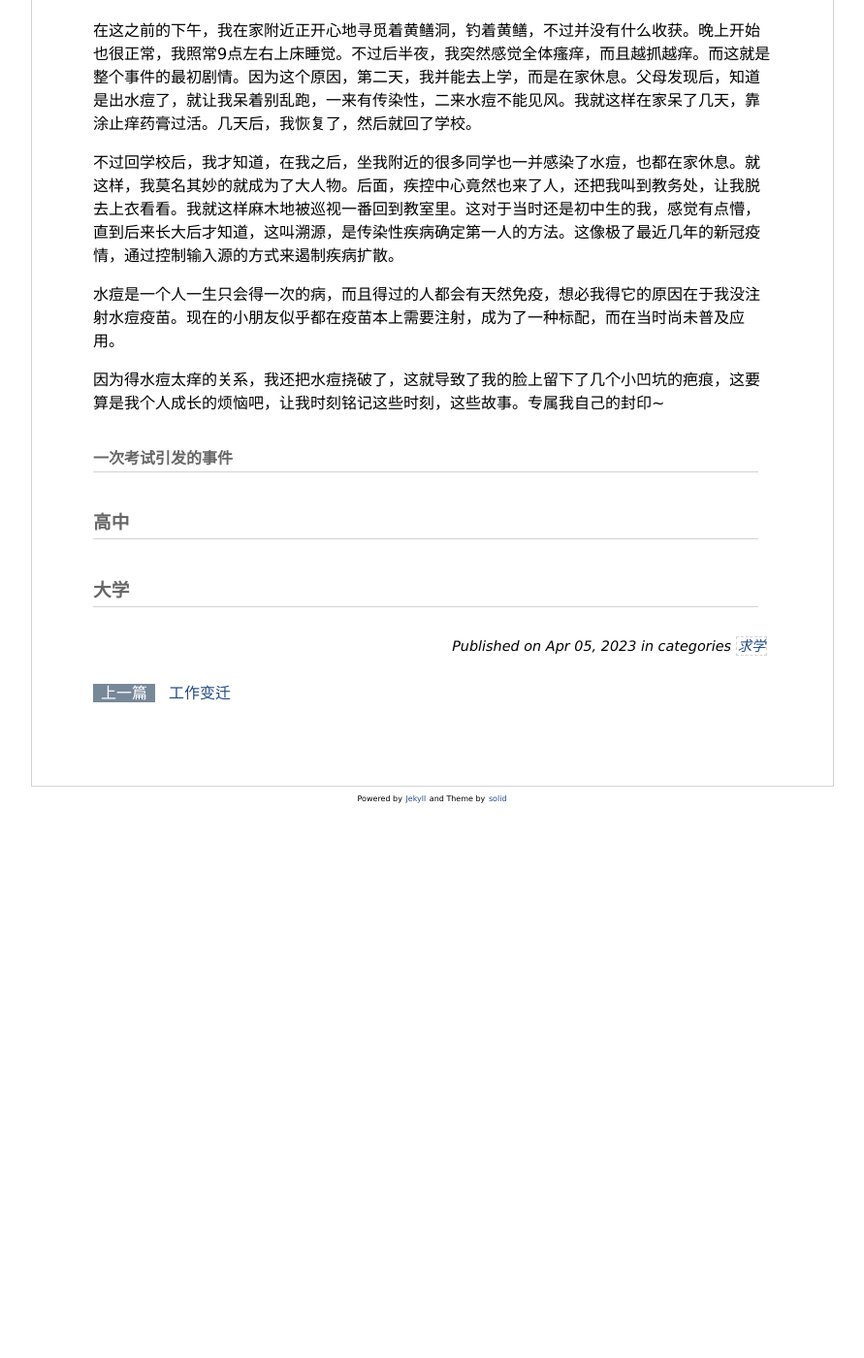
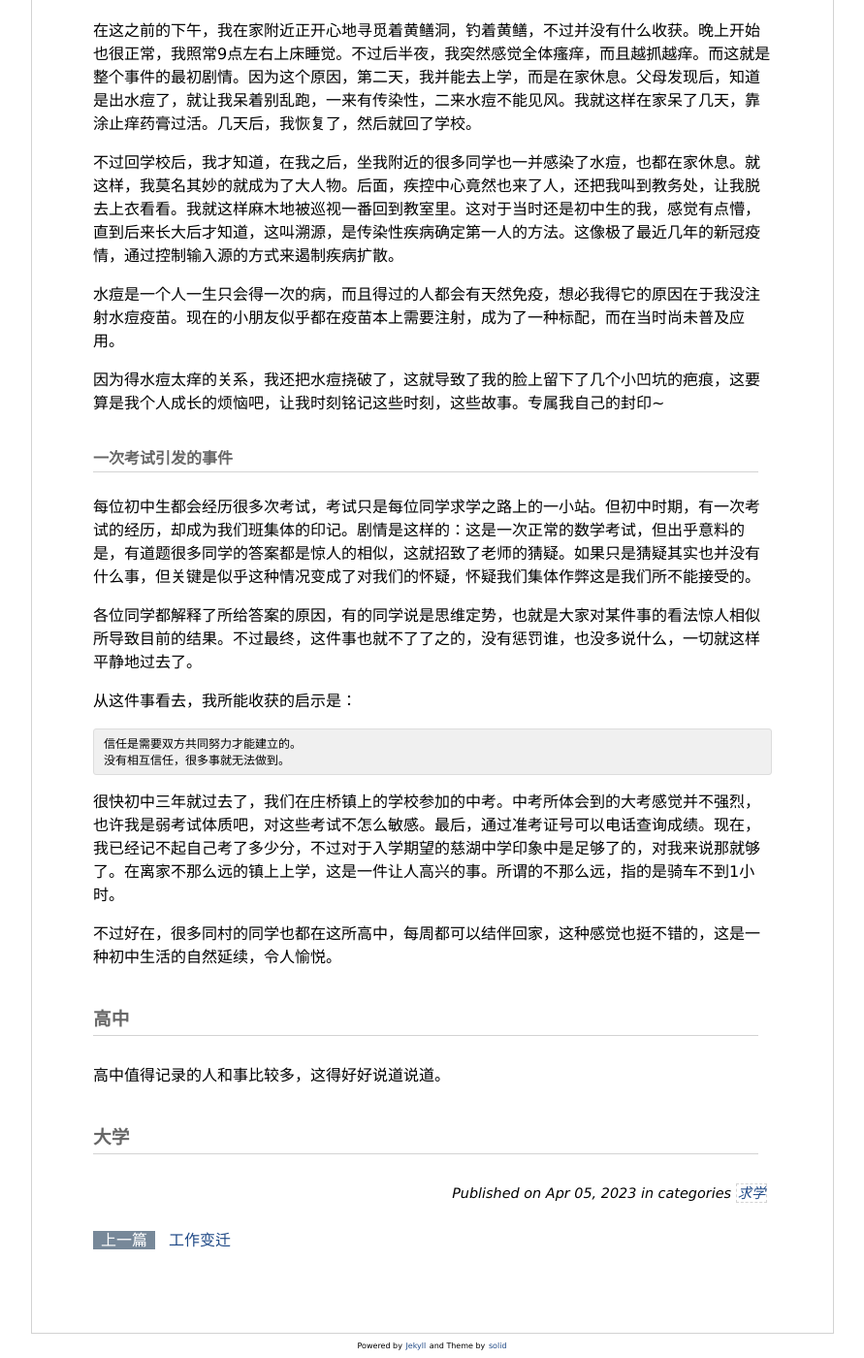
Before and after one commit to qingtian/biography, a Jekyll site: the page built from _posts/2023-04-05-the-road-to-learning.md, in a window 1280 px wide and 1400 px high, scrolled down 4969 px. Shown: the whole window at 97% size, without its empty margins (194-1085 px from the left). Built offline with Jekyll 4.4.1, drawn with Linux system fonts in a browser that asks for light colours; comment, search, counter and statistics services are not loaded; before the commit the page ends 5805 px from its top, so only the background shows below that.

Commit message:
初中与高中的连接

````diff
--- a/_posts/2023-04-05-the-road-to-learning.md
+++ b/_posts/2023-04-05-the-road-to-learning.md
@@ -142,7 +142,23 @@ valine-path: '/2023/04/05/the-road-to-learning/'
 
 #### 一次考试引发的事件
 
+每位初中生都会经历很多次考试，考试只是每位同学求学之路上的一小站。但初中时期，有一次考试的经历，却成为我们班集体的印记。剧情是这样的：这是一次正常的数学考试，但出乎意料的是，有道题很多同学的答案都是惊人的相似，这就招致了老师的猜疑。如果只是猜疑其实也并没有什么事，但关键是似乎这种情况变成了对我们的怀疑，怀疑我们集体作弊这是我们所不能接受的。
+
+各位同学都解释了所给答案的原因，有的同学说是思维定势，也就是大家对某件事的看法惊人相似所导致目前的结果。不过最终，这件事也就不了了之的，没有惩罚谁，也没多说什么，一切就这样平静地过去了。
+
+从这件事看去，我所能收获的启示是：
+
+```
+信任是需要双方共同努力才能建立的。
+没有相互信任，很多事就无法做到。
+```
+
+很快初中三年就过去了，我们在庄桥镇上的学校参加的中考。中考所体会到的大考感觉并不强烈，也许我是弱考试体质吧，对这些考试不怎么敏感。最后，通过准考证号可以电话查询成绩。现在，我已经记不起自己考了多少分，不过对于入学期望的慈湖中学印象中是足够了的，对我来说那就够了。在离家不那么远的镇上上学，这是一件让人高兴的事。所谓的不那么远，指的是骑车不到1小时。
+
+不过好在，很多同村的同学也都在这所高中，每周都可以结伴回家，这种感觉也挺不错的，这是一种初中生活的自然延续，令人愉悦。
 
 ### 高中
 
+高中值得记录的人和事比较多，这得好好说道说道。
+
 ### 大学
````
Also changed, not shown: _posts/2023-03-15-my-personality-and-habits.md (+8 -1 lines).
